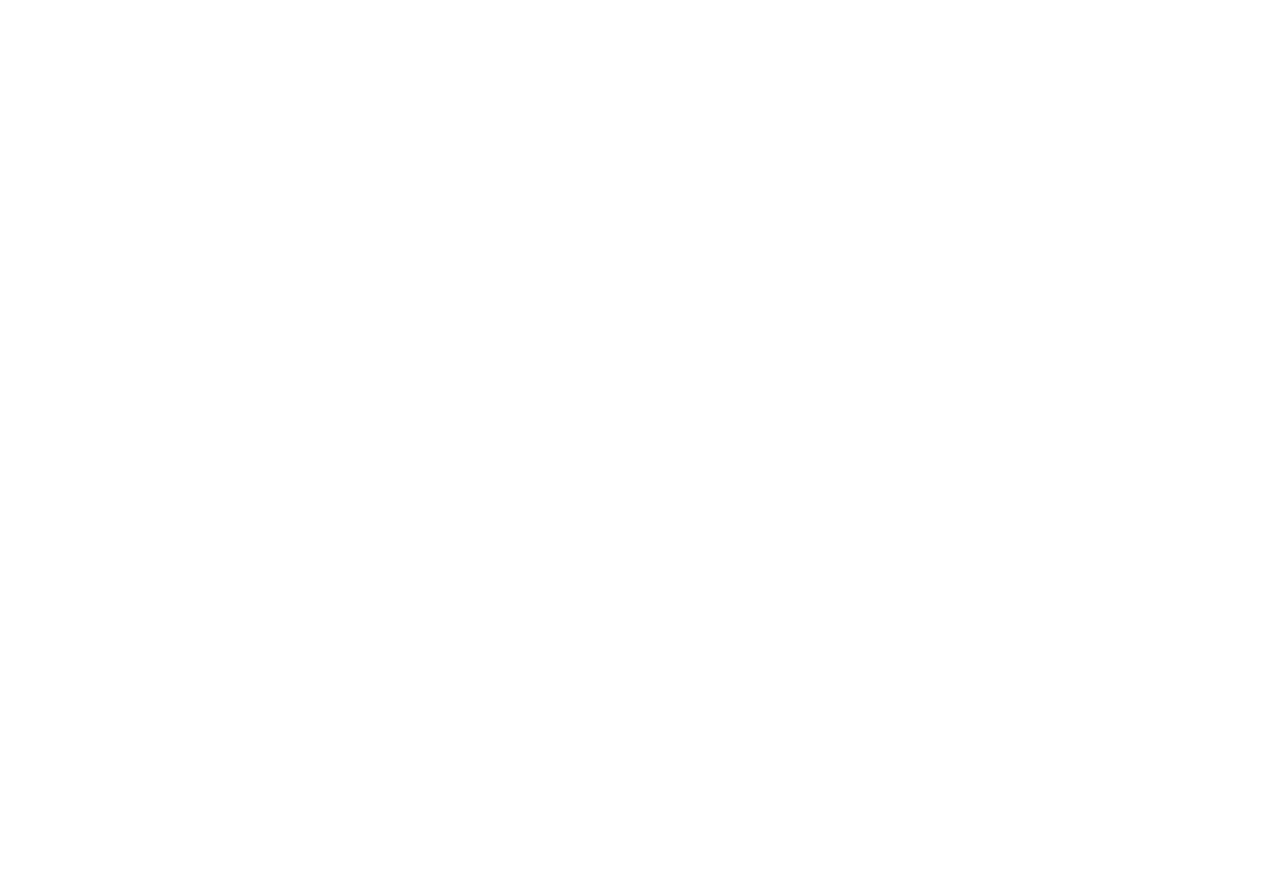
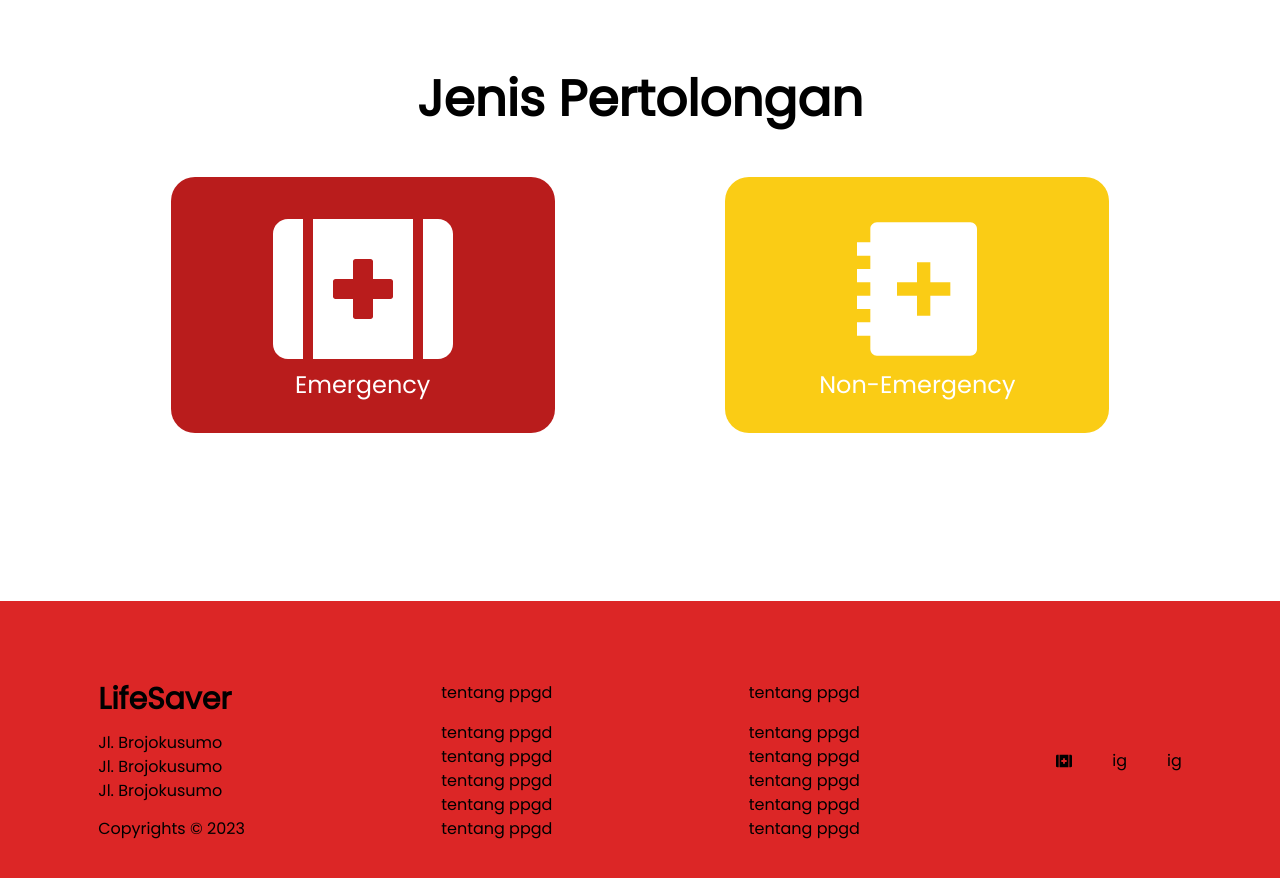
Before and after one commit to Johangaulz/Massive-ppgd, a React (Vite) app: page / in a window 1280 px wide. Shown: the part 1520-2398 px from the top of the page. Before the commit the page ends 1172 px from the top, so only its background shows below. Built offline with nearby package versions, Linux system fonts and the light colour scheme.

Commit message:
update beranda
1

```diff
--- a/package.json
+++ b/package.json
@@ -12,6 +12,7 @@
   "dependencies": {
     "react": "^18.2.0",
     "react-dom": "^18.2.0",
+    "react-icons": "^4.12.0",
     "react-router-dom": "^6.20.1"
   },
   "devDependencies": {
--- /dev/null
+++ b/src/Components/Footer.jsx
@@ -0,0 +1,45 @@
+import React from "react";
+import { FaFirstAid } from "react-icons/fa";
+
+const Footer = () => {
+  return (
+    <div className="w-full h-80 bg-red-600 flex justify-around py-20">
+      <div className="flex flex-col justify-between h-full">
+        <p className="text-3xl font-black">LifeSaver</p>
+        <div>
+          <p>Jl. Brojokusumo</p>
+          <p>Jl. Brojokusumo</p>
+          <p>Jl. Brojokusumo</p>
+        </div>
+        <p>Copyrights © 2023 </p>
+      </div>
+      <div className="flex flex-col justify-between h-full">
+        <p>tentang ppgd</p>
+        <div>
+          <p>tentang ppgd</p>
+          <p>tentang ppgd</p>
+          <p>tentang ppgd</p>
+          <p>tentang ppgd</p>
+          <p>tentang ppgd</p>
+        </div>
+      </div>
+      <div className="flex flex-col justify-between h-full">
+        <p>tentang ppgd</p>
+        <div>
+          <p>tentang ppgd</p>
+          <p>tentang ppgd</p>
+          <p>tentang ppgd</p>
+          <p>tentang ppgd</p>
+          <p>tentang ppgd</p>
+        </div>
+      </div>
+      <div className="flex items-center gap-10">
+        <FaFirstAid />
+        <p>ig</p>
+        <p>ig</p>
+      </div>
+    </div>
+  );
+};
+
+export default Footer;
--- a/src/Components/Navbar.jsx
+++ b/src/Components/Navbar.jsx
@@ -2,7 +2,7 @@
   return (
     <>
       <nav className="bg-white border-gray-200 h-28 p-2">
-        <div className="max-w-screen-xl flex flex-wrap items-center justify-between mx-auto p-4">
+        <div className="w-full flex flex-wrap items-center justify-between mx-auto p-4">
           <a
             href="Home.jsx"
             className="flex items-center space-x-3 rtl:space-x-reverse"
--- a/src/Pages/Beranda.jsx
+++ b/src/Pages/Beranda.jsx
@@ -1,11 +1,13 @@
 import ProfilePicture from "../assets/Img/hai.png";
 import Layout from "./Layout";
+import { FaFirstAid } from "react-icons/fa";
+import { RiHealthBookFill } from "react-icons/ri";
 
 export default function Home() {
   return (
     <Layout>
       <div>
-        <div className="flex">
+        <div className="flex min-h-screen items-center -mt-28">
           <div className="flex-col">
             <div className="font-bold text-8xl font-['Poppins'] px-40 mx-1 text-justify ">
               <h1>PPGD</h1>
@@ -24,7 +26,7 @@
             <img src={ProfilePicture} alt="" />
           </div>
         </div>
-        <div className="font-extrabold mt-14 py-4 border bg-red-700 text-white text-4xl font-['Poppins'] text-center justify-center">
+        <div className="font-extrabold mt-14 py-12 border bg-red-700 text-white text-4xl font-['Poppins'] text-center justify-center">
           <p>
             HUBUNGI NOMOR BERIKUT UNTUK <br></br> MENGAKSES NOMOR DARURAT SESUAI{" "}
             <br></br>DENGAN SITUASI ANDA
@@ -36,7 +38,8 @@
               911
             </p>
             <p className="text-[24px] font-normal font-['Poppins']">
-              Nomor Tanggap Gawat Darurat
+              Nomor Tanggap <br />
+              Gawat Darurat
             </p>
           </div>
 
@@ -87,6 +90,17 @@
         <div className="text-center mt-[100px] font-['Poppins'] font-bold text-[50px]">
           <h1>Jenis Pertolongan</h1>
         </div>
+
+        <div className="w-full flex justify-evenly py-10 mb-32 ">
+          <div className="w-96 h-64 bg-red-700 rounded-3xl flex flex-col justify-center items-center">
+            <FaFirstAid className="w-56 h-40 text-white"></FaFirstAid>
+            <p className="text-white text-2xl">Emergency</p>
+          </div>
+          <div className="w-96 h-64 bg-yellow-400 rounded-3xl flex flex-col justify-center items-center">
+            <RiHealthBookFill className="w-56 h-40 text-white"></RiHealthBookFill>
+            <p className="text-white text-2xl">Non-Emergency</p>
+          </div>
+        </div>
       </div>
     </Layout>
   );
--- a/src/Pages/Layout.jsx
+++ b/src/Pages/Layout.jsx
@@ -1,6 +1,6 @@
 import React from "react";
 import Navbar from "../Components/Navbar";
-// import Footer from '../Components/Footer';
+import Footer from "../Components/Footer";
 
 const Layout = ({ children }) => {
   return (
@@ -8,7 +8,7 @@
       <div className="min-h-screen font-fontPoppins">
         <Navbar />
         <div>{children}</div>
-        {/* <Footer /> */}
+        <Footer />
       </div>
     </React.Fragment>
   );
--- a/src/index.css
+++ b/src/index.css
@@ -1,3 +1,8 @@
 @tailwind base;
 @tailwind components;
 @tailwind utilities;
+
+@font-face {
+    font-family: poppins;
+    src: url(./assets/Fonts/Poppins-Regular.ttf);
+  }
--- a/tailwind.config.js
+++ b/tailwind.config.js
@@ -3,7 +3,9 @@
   content: ["./index.html",
   "./src/**/*.{js,ts,jsx,tsx}",],
   theme: {
-    extend: {},
+    extend: {fontFamily: {
+      fontPoppins: ["poppins"],
+    },},
   },
   plugins: [],
 }
```
Also changed, not shown: src/assets/Fonts/Poppins-Regular.ttf (added), 1 other file (tests, documents, lock files or other folders).
